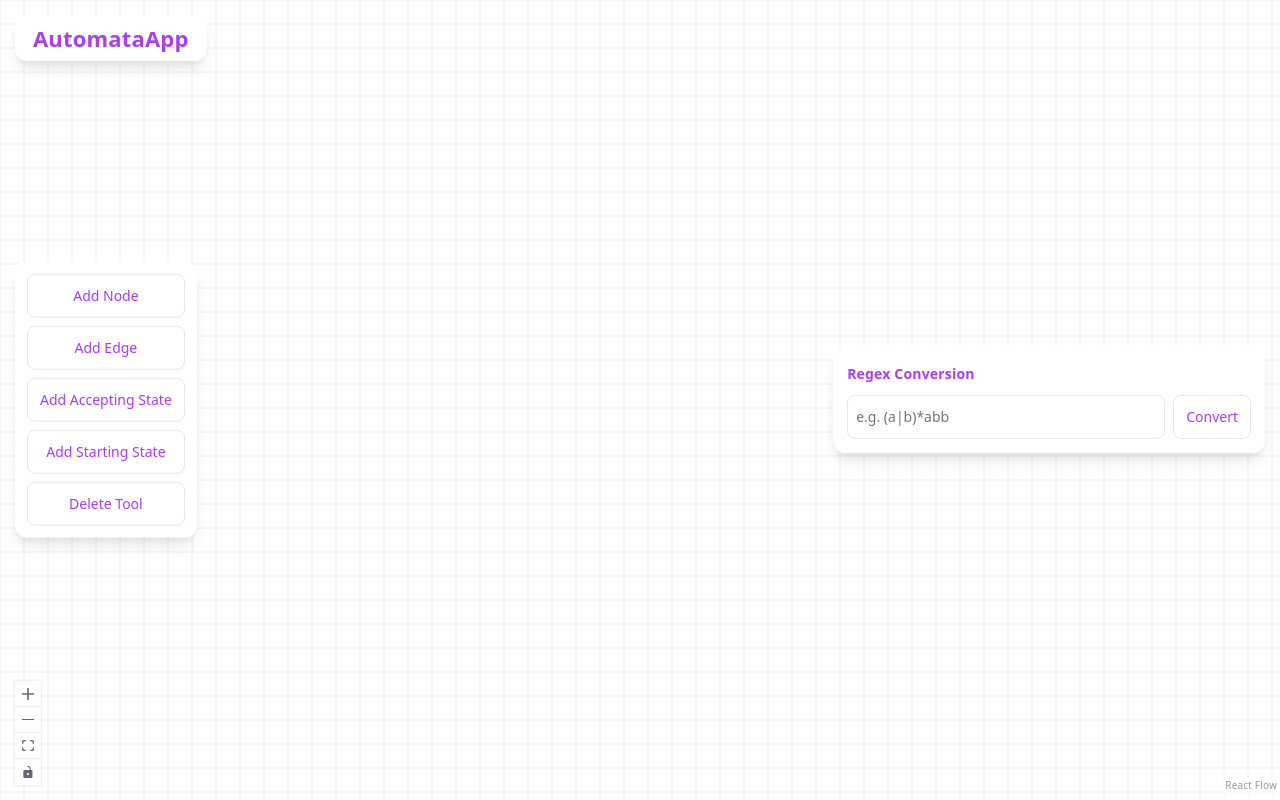
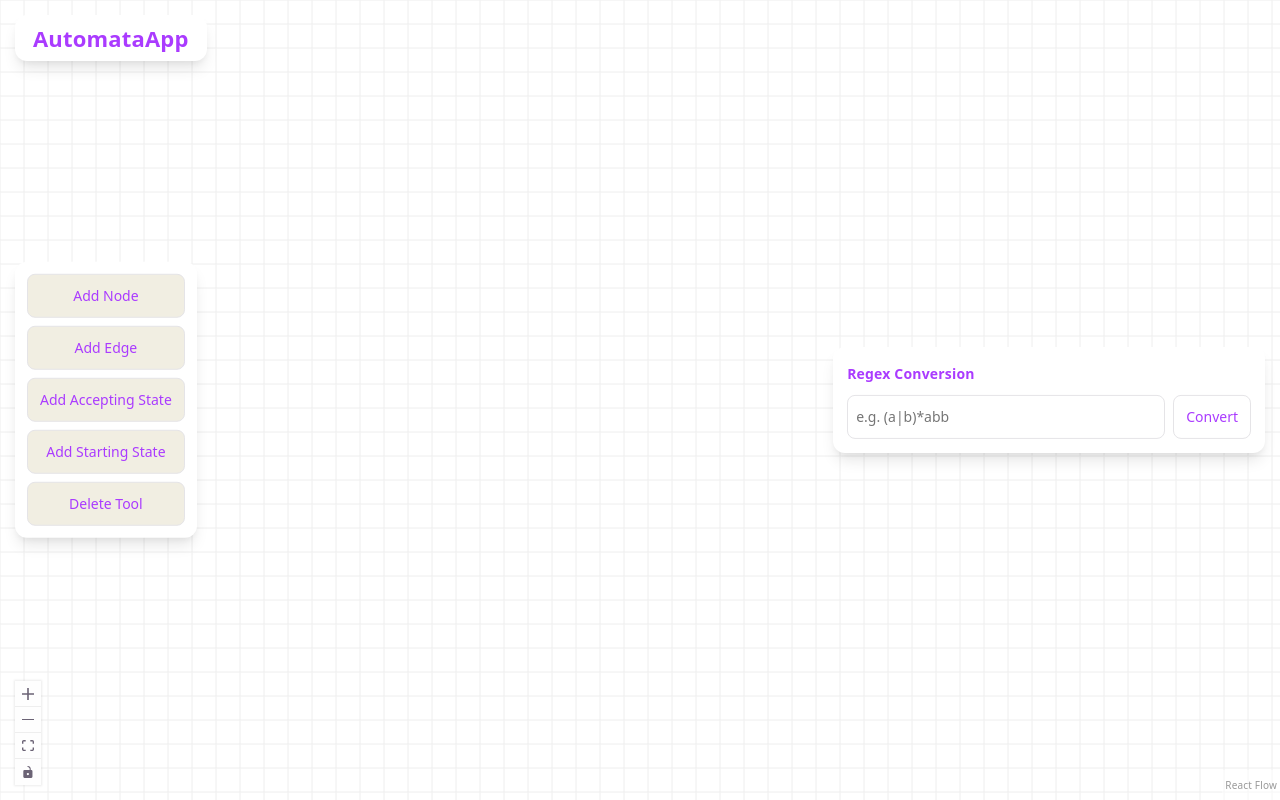
Before and after one commit to jatkin11/automata-app, a React (Vite) app: page / in a window 1280 px wide. Built offline with nearby package versions, Linux system fonts and the light colour scheme.

Commit message:
changed button colour for tool selection

```diff
--- a/src/index.css
+++ b/src/index.css
@@ -133,7 +133,7 @@ code {
   border: 1px solid var(--border);
   border-radius: 8px;
 
-  background: white;
+  background: rgb(241, 238, 226);
   color: var(--accent);
 
   font: inherit;
```
